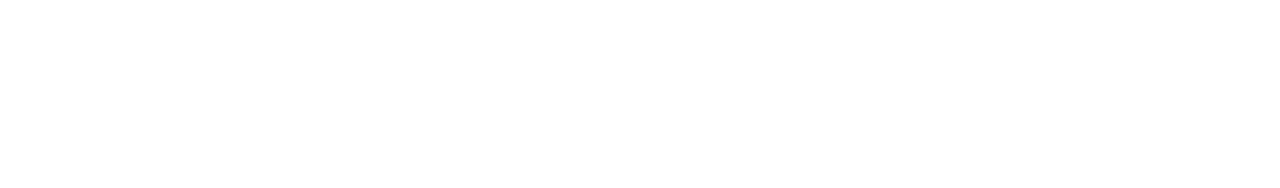
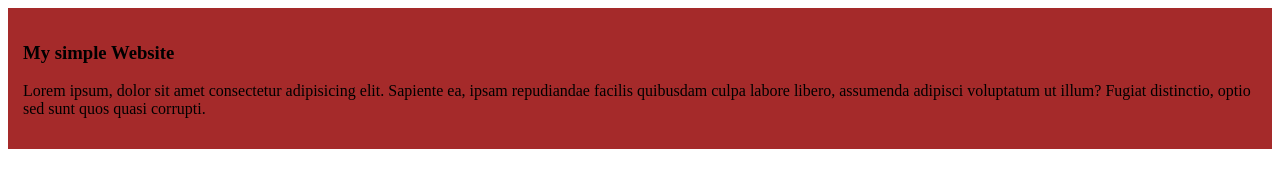
Before and after one commit to kamrulhasan3412/my-first-github-repo, a plain HTML site: page index.html in a window 1280 px wide. Drawn offline with Linux system fonts and the light colour scheme.

Commit message:
My First Website

```diff
--- a/index.html
+++ b/index.html
@@ -3,9 +3,19 @@
 <head>
     <meta charset="UTF-8">
     <meta name="viewport" content="width=device-width, initial-scale=1.0">
-    <title>My First Ever Github Repo</title>
+    <title>My First Website</title>
+    <link rel="stylesheet" href="styles/blog.css">
 </head>
 <body>
+    <div>
+        <h3>My simple Website</h3>
+
+         <p>Lorem ipsum, dolor sit amet consectetur adipisicing elit. Sapiente ea,
+        ipsam repudiandae facilis quibusdam culpa labore libero, assumenda
+        adipisci voluptatum ut illum? Fugiat distinctio, optio sed sunt quos
+        quasi corrupti.
+         </p>
+    </div>
 
 </body>
 </html>
--- /dev/null
+++ b/styles/blog.css
@@ -0,0 +1,4 @@
+div{
+    background-color: brown;
+    padding: 15px;
+}
```
